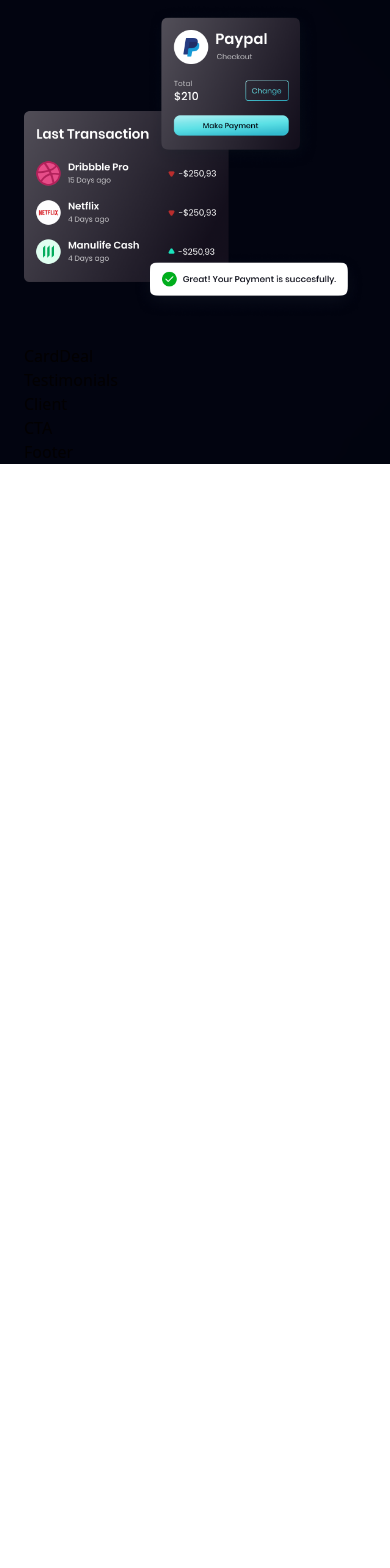
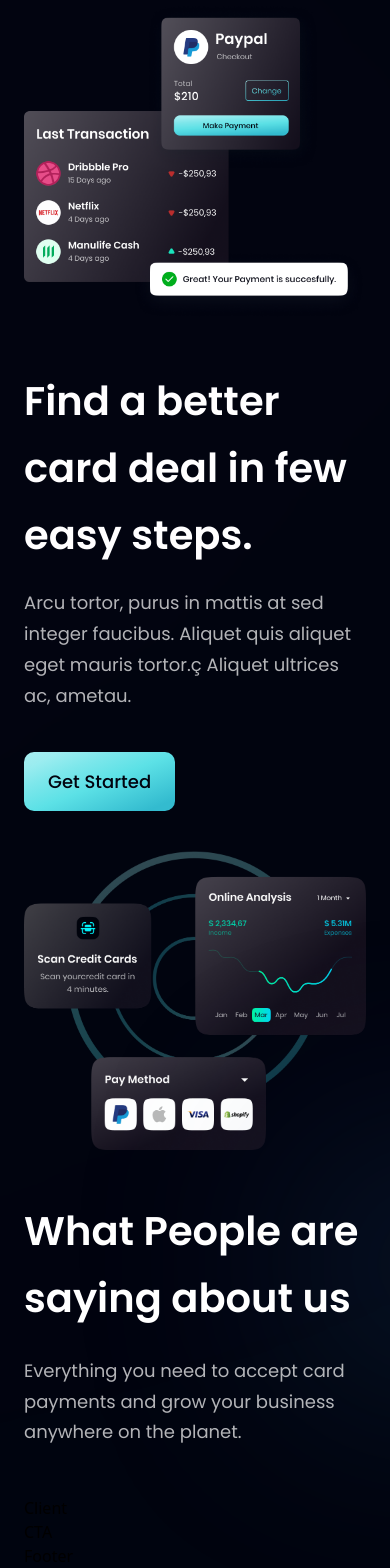
Before and after one commit to BalogunVictor/hooBank, a React (Vite) app: page / in a window 390 px wide. Shown: the part 3160-4728 px from the top of the page. Before the commit the page ends 3624 px from the top, so only its background shows below. Built offline with nearby package versions, Linux system fonts and the light colour scheme.

Commit message:
added Testimonial components

```diff
--- a/src/components/CardDeal.jsx
+++ b/src/components/CardDeal.jsx
@@ -1,9 +1,27 @@
-import React from 'react'
+import { card } from "../assets";
+import styles, { layout } from "../style";
+import Button from "./Button";
 
-const CardDeal = () => {
-  return (
-    <div>CardDeal</div>
+const CardDeal = () => (
+  <section className={layout.section}>
+  <div className={layout.sectionInfo}>
+    <h2 className={styles.heading2}>
+      Find a better card deal <br className="sm:block hidden" /> in few easy
+      steps.
+    </h2>
+    <p className={`${styles.paragraph} max-w-[470px] mt-5`}>
+      Arcu tortor, purus in mattis at sed integer faucibus. Aliquet quis
+      aliquet eget mauris tortor.ç Aliquet ultrices ac, ametau.
+    </p>
+
+    <Button styles={`mt-10`} />
+  </div>
+
+  <div className={layout.sectionImg}>
+    <img src={card} alt="billing" className="w-[100%] h-[100%]" />
+  </div>
+</section>
   )
-}
+
 
 export default CardDeal
--- a/src/components/FeedbackCard.jsx
+++ b/src/components/FeedbackCard.jsx
@@ -1,9 +1,25 @@
-import React from 'react'
+import { quotes } from "../assets";
 
-const FeedbackCard = () => {
-  return (
-    <div>FeedbackCard</div>
-  )
-}
+const FeedbackCard = () => ({ content, name, title, img }) => (
+  <div className="flex justify-between flex-col px-10 py-12 rounded-[20px]  max-w-[370px] md:mr-10 sm:mr-5 mr-0 my-5 feedback-card">
+    <img src={quotes} alt="double_quotes" className="w-[42.6px] h-[27.6px] object-contain" />
+    <p className="font-poppins font-normal text-[18px] leading-[32.4px] text-white my-10">
+      {content}
+    </p>
+
+    <div className="flex flex-row">
+      <img src={img} alt={name} className="w-[48px] h-[48px] rounded-full" />
+      <div className="flex flex-col ml-4">
+        <h4 className="font-poppins font-semibold text-[20px] leading-[32px] text-white">
+          {name}
+        </h4>
+        <p className="font-poppins font-normal text-[16px] leading-[24px] text-dimWhite">
+          {title}
+        </p>
+      </div>
+    </div>
+  </div>
+);
+
 
 export default FeedbackCard
--- a/src/components/Testimonials.jsx
+++ b/src/components/Testimonials.jsx
@@ -1,9 +1,30 @@
-import React from 'react'
+import { feedback } from "../constants";
+import styles from "../style";
+import FeedbackCard from "./FeedbackCard";
 
-const Testimonials = () => {
-  return (
-    <div>Testimonials</div>
+const Testimonials = () => (
+
+    <section id="clients" className={`${styles.paddingY} ${styles.flexCenter} flex-col relative `}>
+    <div className="absolute z-[0] w-[60%] h-[60%] -right-[50%] rounded-full blue__gradient bottom-40" />
+
+    <div className="w-full flex justify-between items-center md:flex-row flex-col sm:mb-16 mb-6 relative z-[1]">
+      <h2 className={styles.heading2}>
+        What People are <br className="sm:block hidden" /> saying about us
+      </h2>
+      <div className="w-full md:mt-0 mt-6">
+        <p className={`${styles.paragraph} text-left max-w-[450px]`}>
+          Everything you need to accept card payments and grow your business
+          anywhere on the planet.
+        </p>
+      </div>
+    </div>
+
+    <div className="flex flex-wrap sm:justify-start justify-center w-full feedback-container relative z-[1]">
+      {feedback.map((card) => <FeedbackCard key={card.id} {...card} />)}
+    </div>
+  </section>
+
   )
-}
+
 
 export default Testimonials
```
